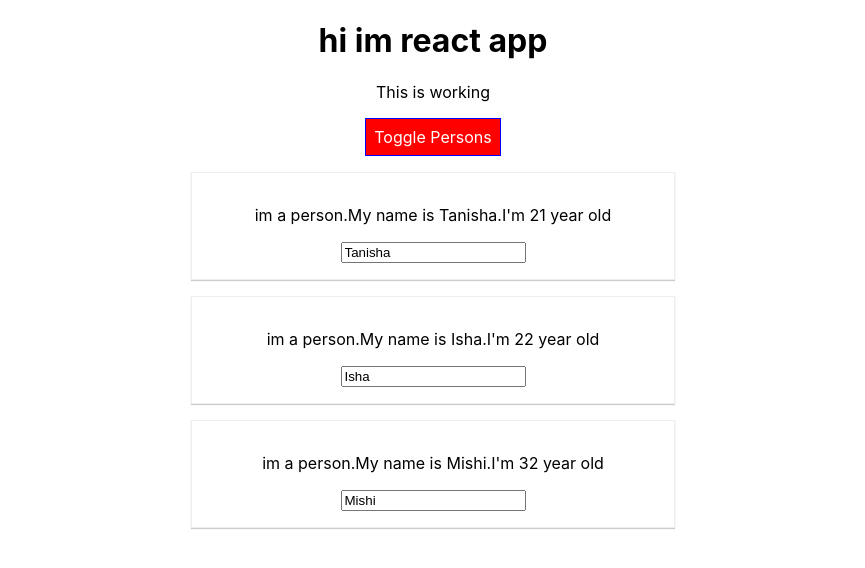
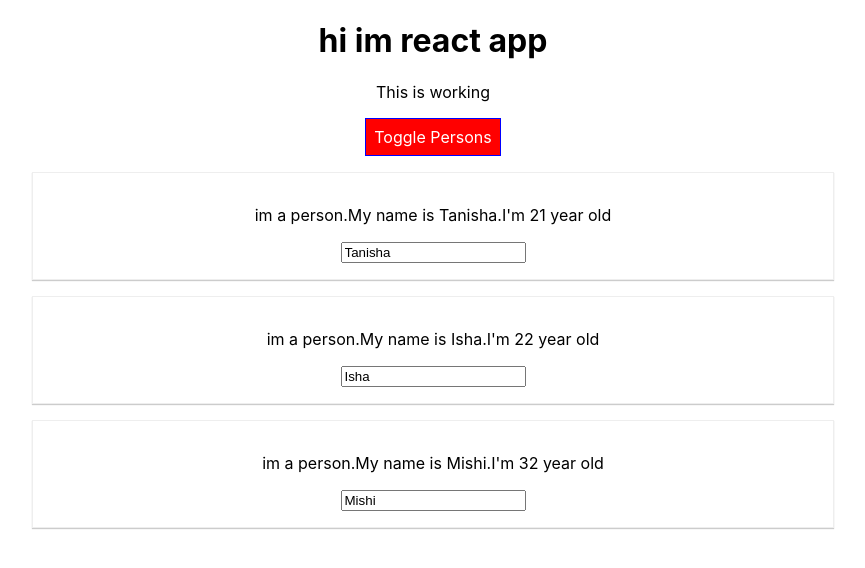
Before and after one commit to tanisha2398/Reactbasic, a React (Create React App) app: page / in a window 1280 px wide. Both pictures are taken after a click on the button "Toggle Persons". Shown: the top 568 px of the page, without its empty margins (207-1072 px from the left). Built offline with nearby package versions, Linux system fonts and the light colour scheme.

Commit message:
remove radium

```diff
--- a/src/App.js
+++ b/src/App.js
@@ -1,6 +1,6 @@
 import React, { Component } from "react";
 import "./App.css";
-import Radium, { StyleRoot } from "radium";
+
 import Person from "./Person/Person";
 
 class App extends Component {
@@ -52,11 +52,7 @@
       font: "inherit",
       border: "1px solid blue",
       padding: "8px",
-      cursor: "pointer",
-      ":hover": {
-        backgroundColor: "lightgreen",
-        color: "black"
-      }
+      cursor: "pointer"
     };
 
     let persons = null;
@@ -79,10 +75,6 @@
         </div>
       );
       style.backgroundColor = "red";
-      style[":hover"] = {
-        backgroundColor: "salmon",
-        color: "black"
-      };
     }
     let classes = [];
     if (this.state.persons.length <= 2) {
@@ -92,7 +84,6 @@
       classes.push("bold");
     }
     return (
-      <StyleRoot>
       <div className="App">
         <h1>hi im react app</h1>
         <p className={classes.join(" ")}>This is working</p>
@@ -102,9 +93,8 @@
 
         {persons}
       </div>
-      </StyleRoot>
     );
   }
 }
 
-export default Radium(App);
+export default App;
--- a/src/Person/Person.js
+++ b/src/Person/Person.js
@@ -1,14 +1,9 @@
 import React from "react";
-import Radium from "radium";
+
 import "./Person.css";
 const Person = props => {
-  const style = {
-    "@media (min-width: 500px)": {
-      width: "450px"
-    }
-  };
   return (
-    <div className="Person" style={style}>
+    <div className="Person">
       <p onClick={props.click}>
         im a person.My name is {props.name}.I'm {props.age} year old
       </p>
@@ -18,4 +13,4 @@
   );
 };
 
-export default Radium(Person);
+export default Person;
```
Lines whose indentation alone changed are shown as unchanged.
